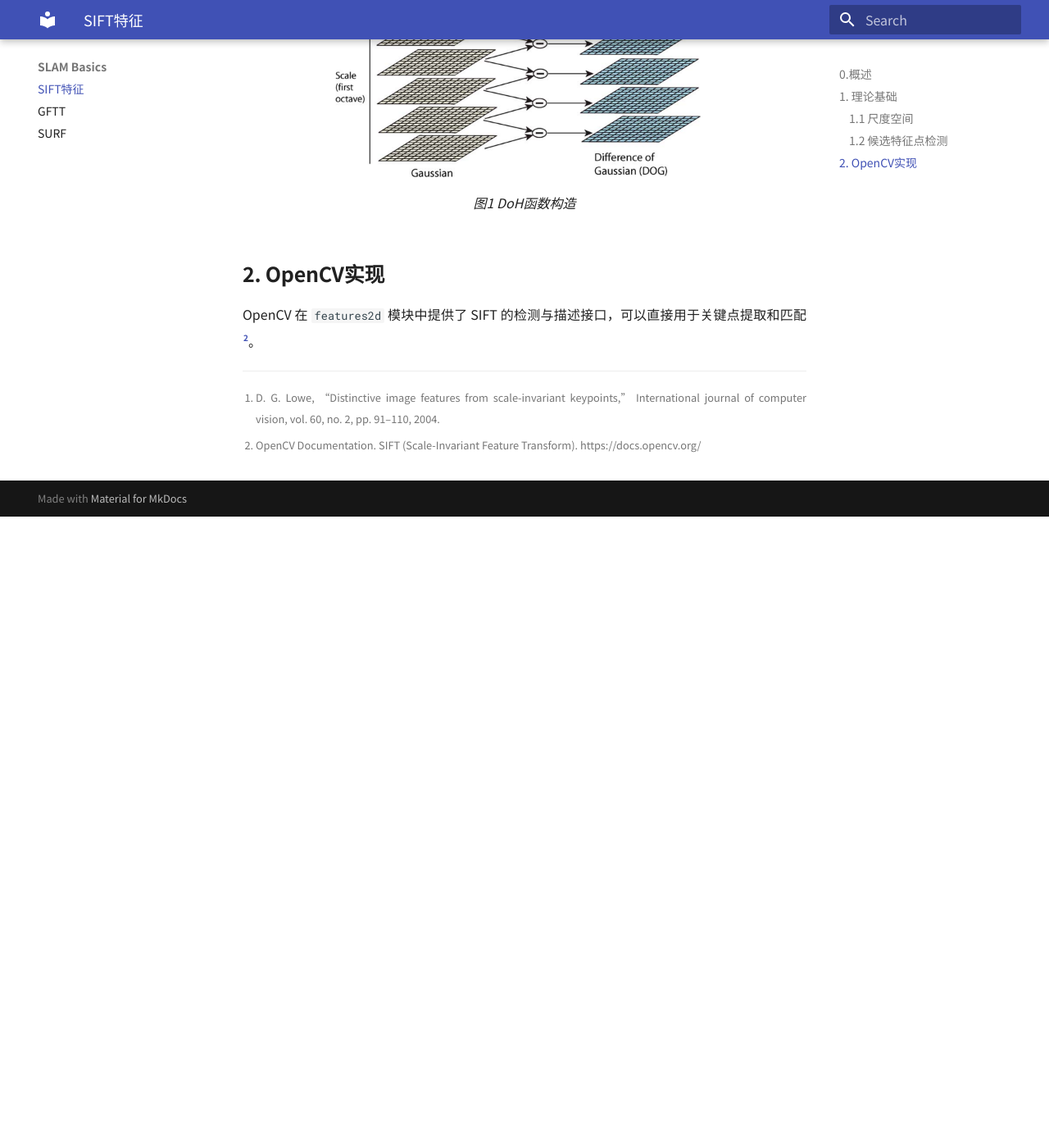
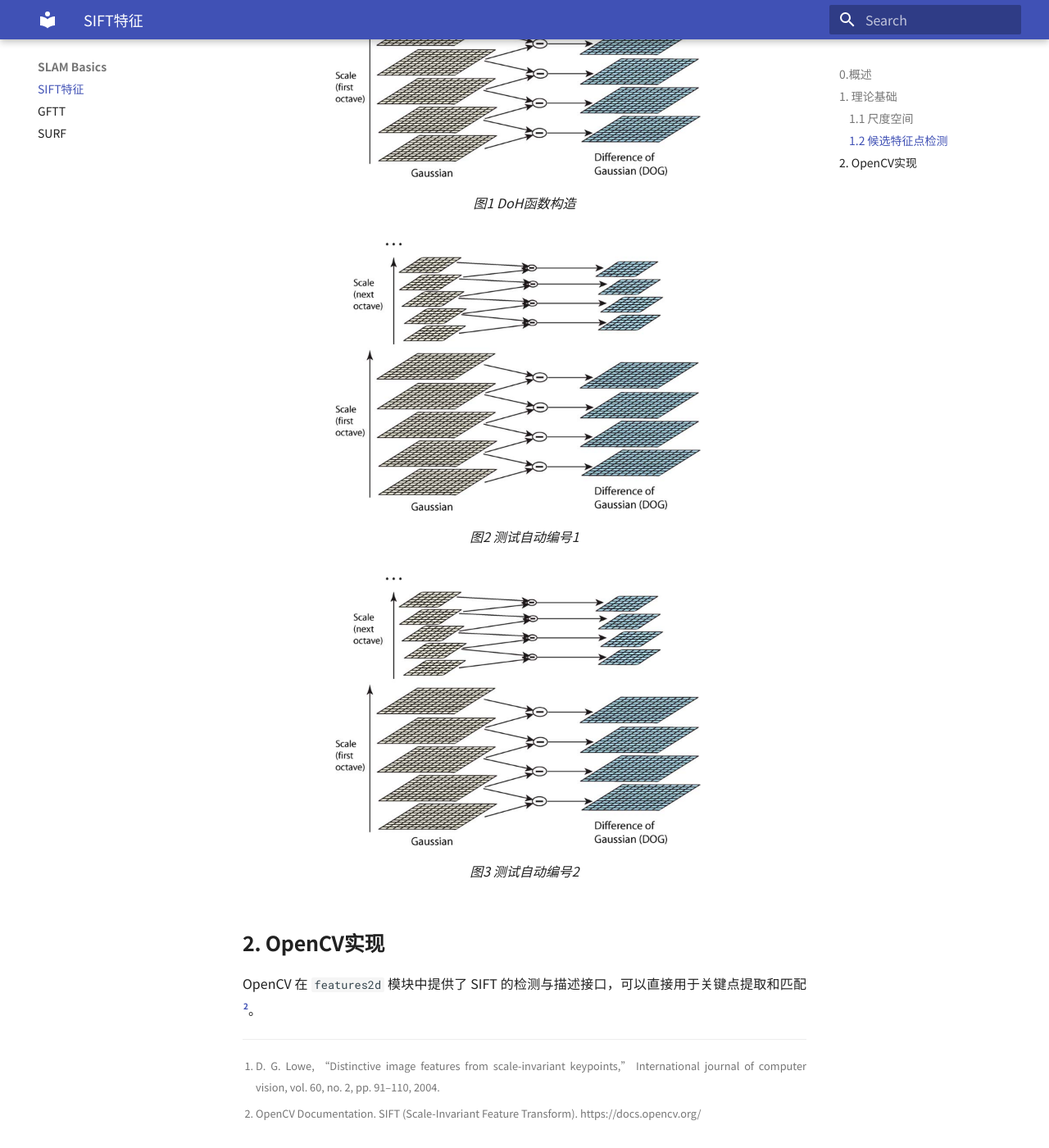
Before and after one commit to qiqiqihy/Sheeep-Zone, an MkDocs documentation site: the page built from docs/SLAM-Basics-SIFT.md, in a window 1280 px wide and 1400 px high, scrolled down 1376 px. Shown: the whole window at 82% size. Built offline with MkDocs 1.6.1 and Material for MkDocs 9.7.7, drawn with Linux system fonts in a browser that asks for light colours; before the commit the page ends 2006 px from its top, so only the background shows below that.

Commit message:
feat: add auto-numbering to figures caption

```diff
--- a/docs/SLAM-Basics-SIFT.md
+++ b/docs/SLAM-Basics-SIFT.md
@@ -60,7 +60,17 @@ DoH函数的构造如[图1](#fig-doh)所示，首先将初始图像与Gaussian
 
 <figure id="fig-doh" markdown="span">
     ![fig-doh](images/sift-doh.png){width="500"}
-    <figcaption>图1 DoH函数构造</figcaption>
+    <figcaption>DoH函数构造</figcaption>
+</figure>
+
+<figure id="fig-doh-test1" markdown="span">
+    ![fig-doh](images/sift-doh.png){width="500"}
+    <figcaption>测试自动编号1</figcaption>
+</figure>
+
+<figure id="fig-doh-test2" markdown="span">
+    ![fig-doh](images/sift-doh.png){width="500"}
+    <figcaption>测试自动编号2</figcaption>
 </figure>
 
 ## 2. OpenCV实现
--- a/docs/stylesheets/extra.css
+++ b/docs/stylesheets/extra.css
@@ -38,3 +38,18 @@ h3, h4, h5, h6 { font-weight: 600 !important; }
 .md-typeset p {
   text-indent: 0em;
 }
+
+/* 图片标题自动编号（每篇文档内独立计数） */
+.md-content__inner {
+  counter-reset: figure;
+}
+
+.md-typeset figure {
+  counter-increment: figure;
+}
+
+.md-typeset figure > figcaption::before {
+  content: "图" counter(figure) " ";
+  color: inherit;
+  font-weight: inherit;
+}
```
Also changed, not shown: docs/SLAM-Basics-GFTT.md (+10 -0 lines).
